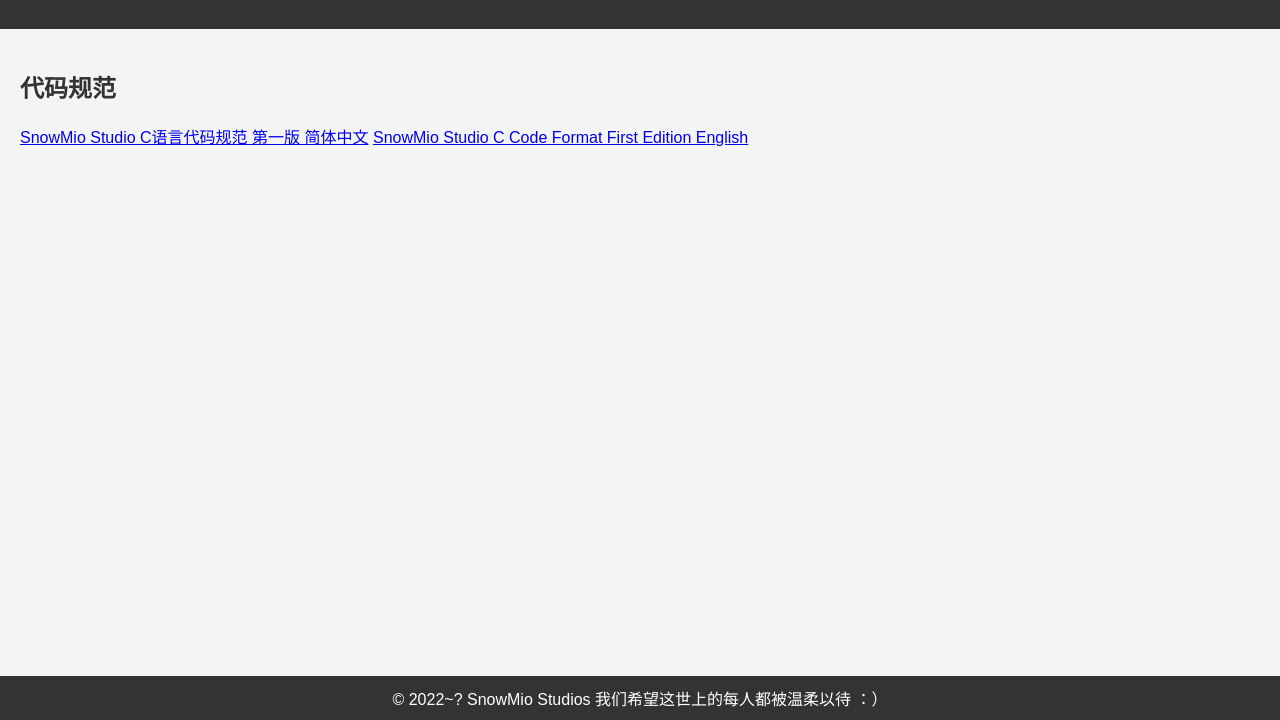
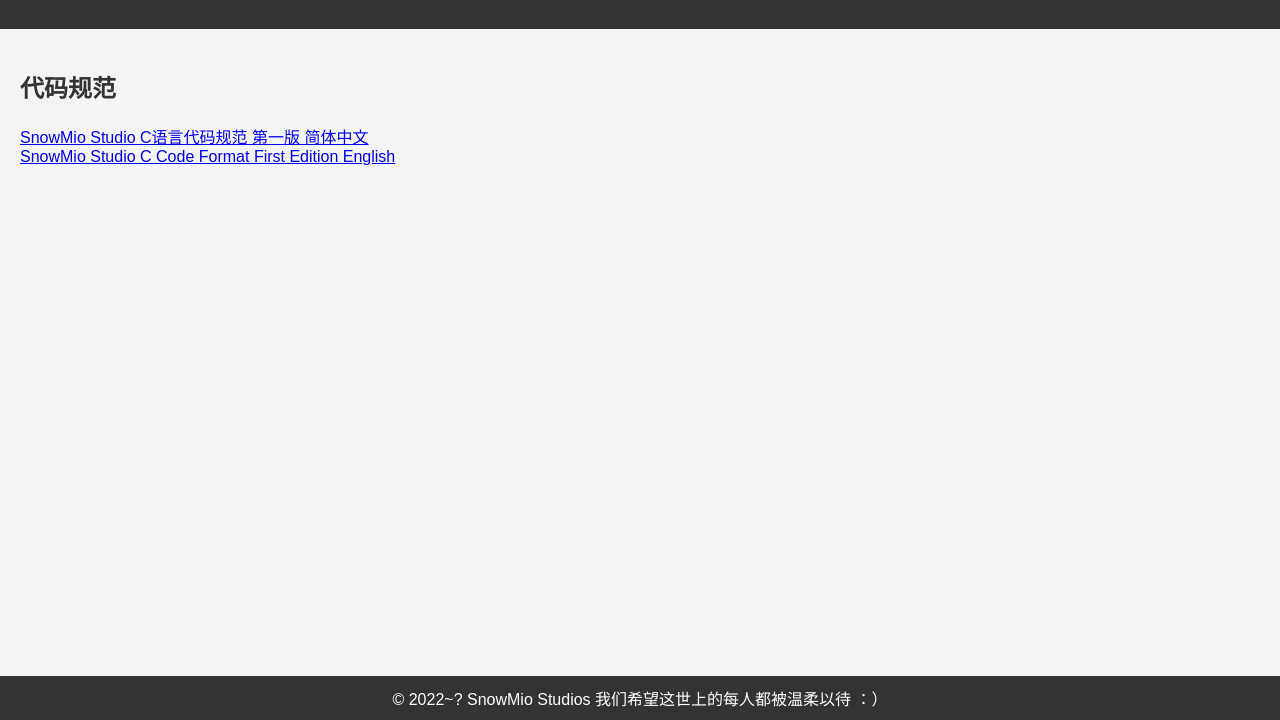
Before and after one commit to SnowMio/snowmio.github.io, a plain HTML site: page docs/content.html in a window 1280 px wide. Shown: the part 80-800 px from the top of the page. Drawn offline with Linux system fonts and the light colour scheme.

Commit message:
Update content.html

```diff
--- a/docs/content.html
+++ b/docs/content.html
@@ -12,7 +12,7 @@
     </header>
     <div class="container">
         <h2>代码规范</h2>
-        <a href="codeFormat_zh_c.html">SnowMio Studio C语言代码规范 第一版 简体中文</a>
+        <a href="codeFormat_zh_c.html">SnowMio Studio C语言代码规范 第一版 简体中文</a><br>
         <a href="codeFormat_en_c.html">SnowMio Studio C Code Format First Edition English</a>
     </div>
     <footer>
```
